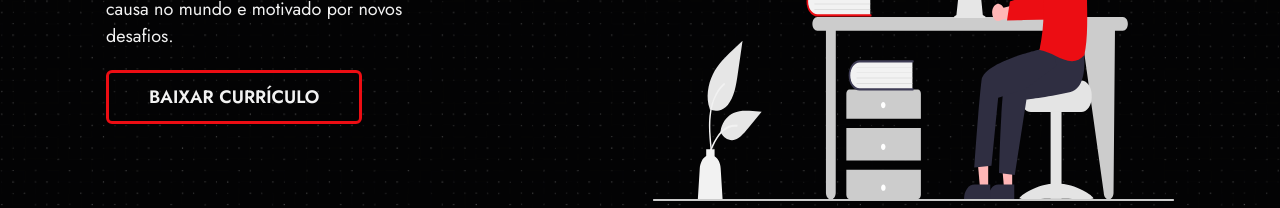
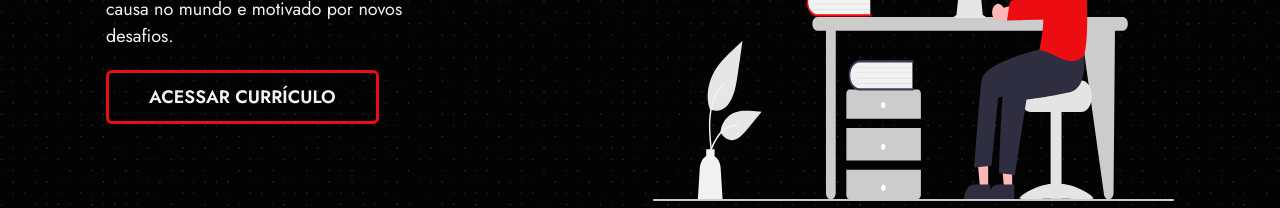
Before and after one commit to Gabrielcsg19/gabrielsouza, a Next.js app: page / in a window 1280 px wide. Shown: the part 394-602 px from the top of the page. Built offline with nearby package versions, Linux system fonts and the light colour scheme.

Commit message:
update url of curriculum

```diff
--- a/src/components/Home/HomeInfo/index.tsx
+++ b/src/components/Home/HomeInfo/index.tsx
@@ -24,7 +24,7 @@
       </Box>
 
       <Link
-        href="https://drive.google.com/file/d/1EJB5kgjmRtSO4Qvh922_w5h4hD7E3ay_/view?usp=sharing"
+        href="https://drive.google.com/file/d/1sFeW7oVBDguh07lL6wf7iprax4SiPzh8/view?usp=sharing"
         target="_blank"
         _hover={{ textDecoration: 'none' }}
         alignSelf={{ base: 'center', md: 'flex-start' }}
@@ -41,7 +41,7 @@
           transition="filter 0.2s"
           _hover={{ bg: 'transparent', filter: 'brightness(80%)' }}
         >
-          Baixar currículo
+          Acessar currículo
         </Button>
       </Link>
     </VStack>
```
